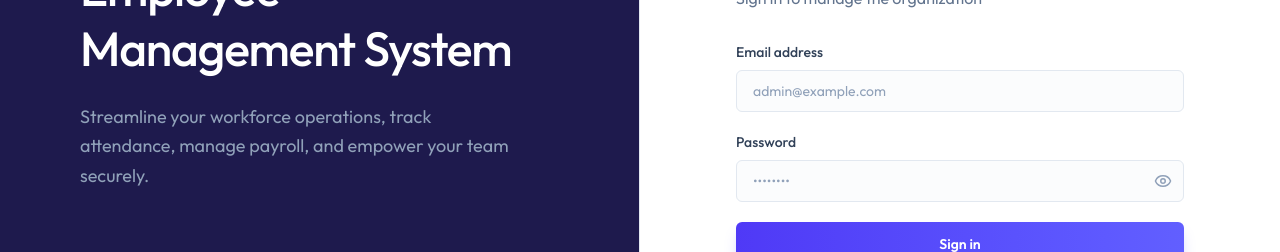
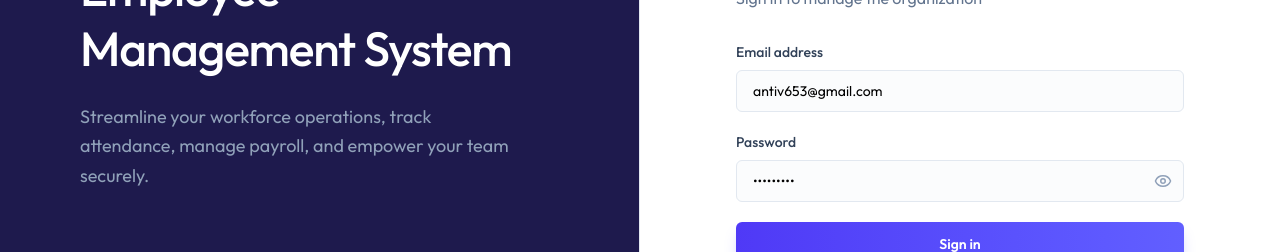
Before and after one commit to SharmaKumarRohit/FullStack-EMS, a React (Vite) app in the folder client/: page /login/admin in a window 1280 px wide. Shown: the part 326-578 px from the top of the page. Built offline with nearby package versions, Linux system fonts and the light colour scheme; no server answers.

Commit message:
initialize dummy email & password

```diff
--- a/client/src/components/LoginForm.tsx
+++ b/client/src/components/LoginForm.tsx
@@ -14,8 +14,8 @@ interface LoginFormType {
 }
 
 function LoginForm({ role, title, subTitle }: LoginFormType) {
-  const [email, setEmail] = useState("");
-  const [password, setPassword] = useState("");
+  const [email, setEmail] = useState("antiv653@gmail.com");
+  const [password, setPassword] = useState("Antiv@653");
   const [showPassword, setShowPassword] = useState(false);
   const [error, setError] = useState("");
   const [loading, setLoading] = useState(false);
```
